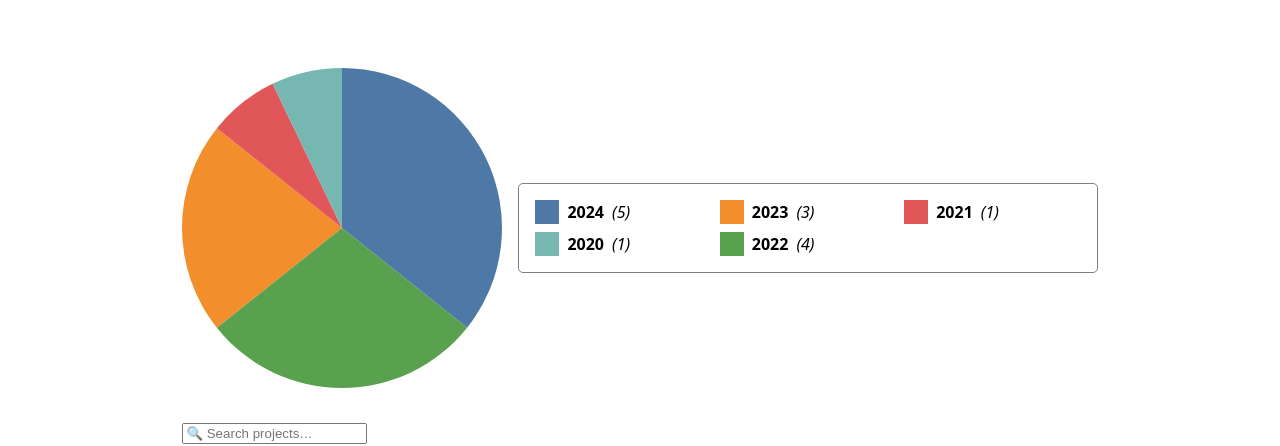
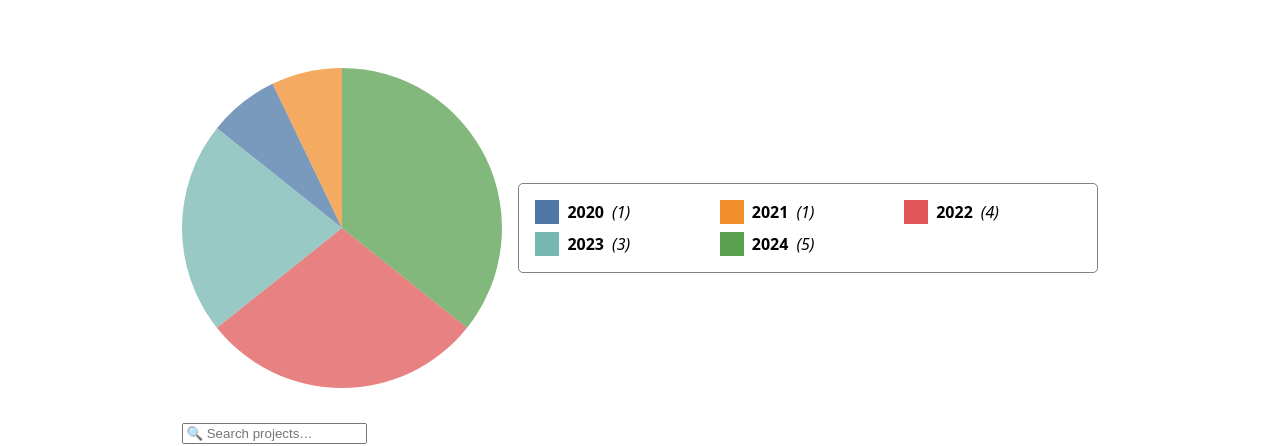
Before and after one commit to casillasenrique/vis-portfolio-svelte, a SvelteKit app: page /projects in a window 1280 px wide. Shown: the part 193-639 px from the top of the page. Built offline with nearby package versions, Linux system fonts and the light colour scheme.

Commit message:
Lab 9 step 0

```diff
--- a/src/lib/components/Pie.svelte
+++ b/src/lib/components/Pie.svelte
@@ -8,12 +8,6 @@
   let arcGenerator = d3.arc().innerRadius(0).outerRadius(50);
 
   let sliceGenerator = d3.pie().value((d) => d.value);
-
-  let arcs;
-  $: {
-    let arcData = sliceGenerator(pieData);
-    arcs = arcData.map((d) => arcGenerator(d));
-  }
 
   let colors = d3.scaleOrdinal(d3.schemeTableau10);
 
@@ -28,14 +22,25 @@
       selectedIndex = wedgeIndex;
     }
   }
+  let cleanPieData;
+  $: {
+    cleanPieData = d3.sort(pieData, d => d.label);
+    const arcData = sliceGenerator(cleanPieData);
+    const arcs = arcData.map((d) => arcGenerator(d));
+    cleanPieData = d3.sort(cleanPieData.map((d, i) => ({
+      ...d,
+      ...arcData[i],
+      arc: arcs[i],
+    })), d => d.label);
+  }
 </script>
 
 <div class="container">
   <svg viewBox="-50 -50 100 100">
-    {#each arcs as path, i}
+    {#each cleanPieData as d, i (d.label)}
       <path
-        d={path}
-        fill={selectedIndex === i ? 'oklch(60% 45% 0)' : colors(i)}
+        d={d.arc}
+        fill={selectedIndex === i ? 'oklch(60% 45% 0)' : colors(d.label)}
         on:click={() => toggleWedge(i)}
         on:keyup={(e) => toggleWedge(i, e)}
         tabindex="0"
@@ -46,9 +51,10 @@
   </svg>
 
   <ul class="legend">
-    {#each pieData as d, i}
-      <li style="--color: {colors(i)}">
-        <span class="swatch" style="background-color: {colors(i)};"></span>
+    {#each cleanPieData as d, i}
+      <li style="--color: {colors(d.label)}">
+        <span class="swatch" style="background-color: {colors(d.label)};"
+        ></span>
         {d.label} <em>({d.value})</em>
       </li>
     {/each}
@@ -78,8 +84,8 @@
   }
 
   path {
-    transition: 300ms;
     outline: none;
+    fill-opacity: 75%;
   }
 
   .legend {
```
Also changed, not shown: src/routes/meta/+page.svelte (+21 -35 lines).
